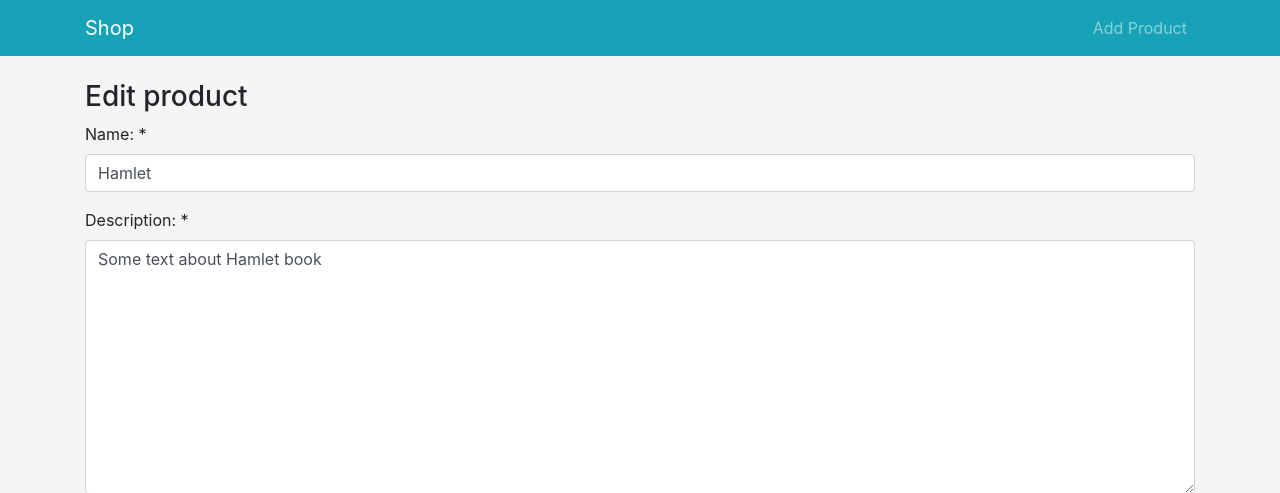
After one commit to mkubibaev/lab-shop, a Django app: page /products/1/edit in a window 1280 px wide. The commit adds this page. Shown: the top 493 px of the page. Run offline with Django 3.2, Linux system fonts and the light colour scheme; data comes from the database, SQL or seed files in the repository; some libraries are stand-ins or nearby versions.

Commit message:
editing products

```diff
--- a/src/core/urls.py
+++ b/src/core/urls.py
@@ -16,12 +16,13 @@ Including another URLconf
 from django.contrib import admin
 from django.urls import path
 
-from webapp.views import products_list_view, index_view, product_view, product_add_view
+from webapp.views import products_list_view, index_view, product_view, product_add_view, product_edit_view
 
 urlpatterns = [
     path('', index_view, name='index'),
     path('products', products_list_view, name='products_list'),
+    path('products/add', product_add_view, name='product_add'),
     path('products/<int:pk>', product_view, name='product'),
-    path('products/add', product_add_view, name='product_add'),
+    path('products/<int:pk>/edit', product_edit_view, name='product_edit'),
     path('admin/', admin.site.urls),
 ]
--- a/src/webapp/templates/product.html
+++ b/src/webapp/templates/product.html
@@ -13,6 +13,9 @@
                 <span class="text-muted">Price: </span>
                 ${{ product.price }}
             </p>
+            <div class="text-right">
+                <a href="{% url 'product_edit' product.pk %}" class="card-link text-warning">Edit</a>
+            </div>
         </div>
     </div>
 {% endblock %}
--- /dev/null
+++ b/src/webapp/templates/product_edit.html
@@ -0,0 +1,10 @@
+{% extends 'base.html' %}
+
+{% block title %} Edit product {% endblock %}
+
+{% block content %}
+    <h3>Edit product</h3>
+    <form action="{% url 'product_edit' product.pk %}" method="post" novalidate>
+        {% include 'partial/product_add_edit_form.html' %}
+    </form>
+{% endblock %}
--- a/src/webapp/templates/products_list.html
+++ b/src/webapp/templates/products_list.html
@@ -15,7 +15,9 @@
                             <span class="text-muted">Price: </span>
                             ${{ product.price }}
                         </p>
-                        <a href="{% url 'product' product.pk %}" class="card-link text-info">Details</a>
+                        <div class="text-right">
+                            <a href="{% url 'product' product.pk %}" class="card-link text-info">Details</a>
+                        </div>
                     </div>
                 </div>
             </div>
--- a/src/webapp/views.py
+++ b/src/webapp/views.py
@@ -18,7 +18,7 @@ def product_view(request, pk):
     return render(request, 'product.html', context={'product': product})
 
 
-def product_add_view(request, *args, **kwargs):
+def product_add_view(request):
     if request.method == 'GET':
         form = ProductForm()
         return render(request, 'product_add.html', context={'form': form})
@@ -35,3 +35,28 @@ def product_add_view(request, *args, **kwargs):
             return redirect('product', pk=product.pk)
         else:
             return render(request, 'product_add.html', context={'form': form})
+
+
+def product_edit_view(request, pk):
+    product = get_object_or_404(Product, pk=pk)
+    if request.method == 'GET':
+        form = ProductForm(data={
+            'name': product.name,
+            'description': product.description,
+            'category': product.category,
+            'amount': product.amount,
+            'price': product.price
+        })
+        return render(request, 'product_edit.html', context={'form': form, 'product': product})
+    elif request.method == 'POST':
+        form = ProductForm(data=request.POST)
+        if form.is_valid():
+            product.name = form.cleaned_data['name']
+            product.description = form.cleaned_data['description']
+            product.category = form.cleaned_data['category']
+            product.amount = form.cleaned_data['amount']
+            product.price = form.cleaned_data['price']
+            product.save()
+            return redirect('product', pk=product.pk)
+        else:
+            return render(request, 'product_edit.html', context={'form': form, 'product': product})
```
